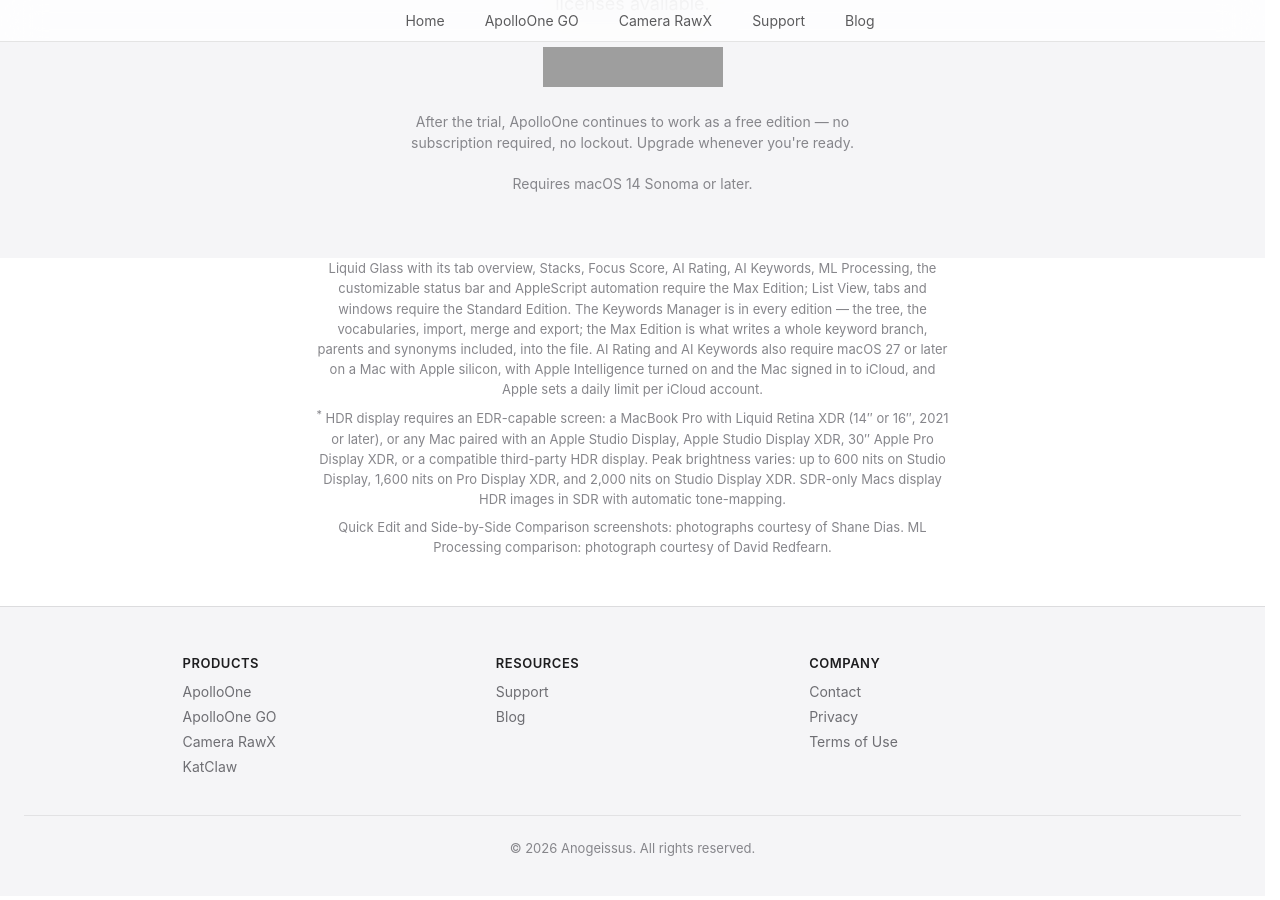
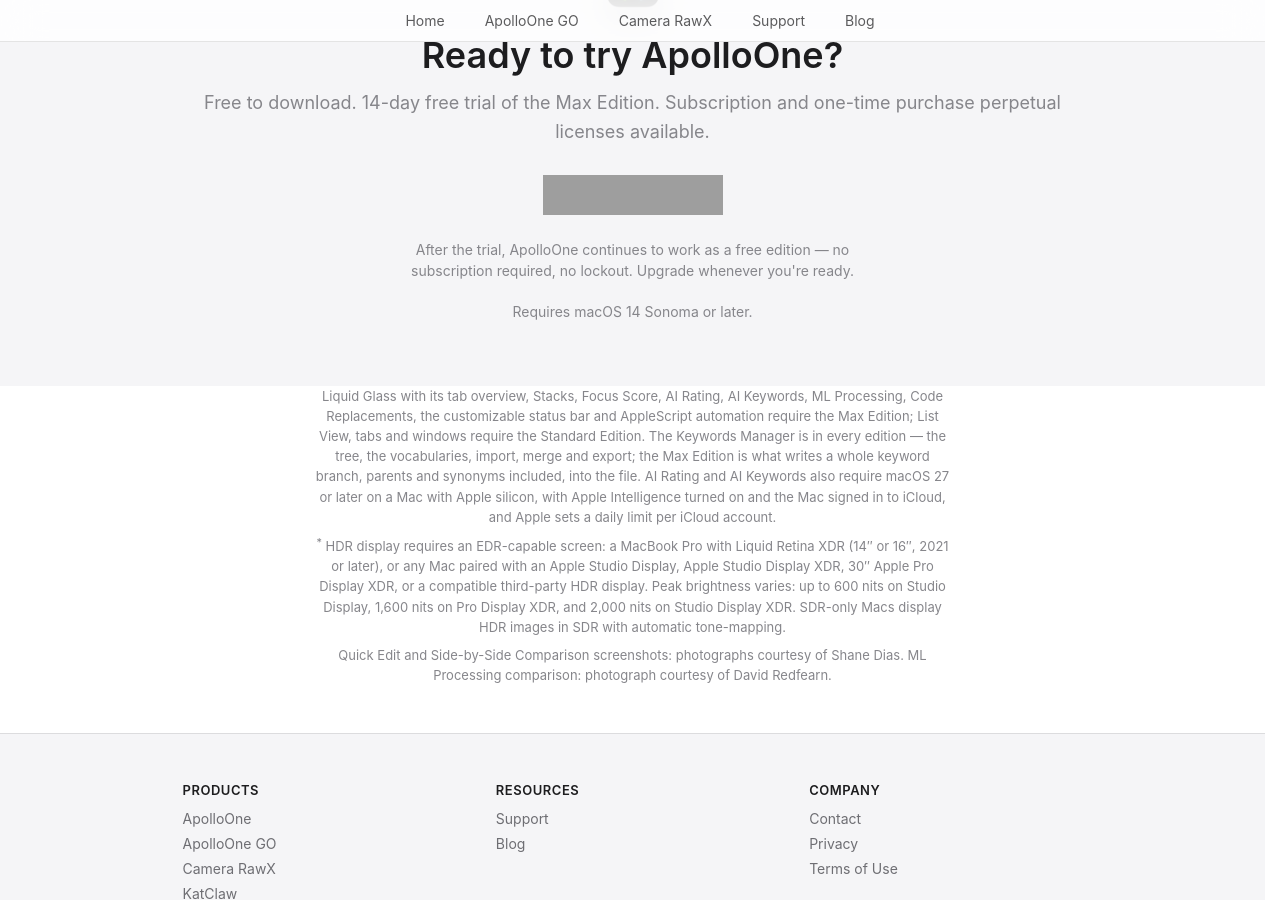
Before and after one commit to anogeissus/anogeissus.com, a Jekyll site: the page apolloone.html, which Jekyll copies as it is, in a window 1280 px wide and 900 px high, scrolled down 23355 px. Built offline with Jekyll 4.4.1, drawn with Linux system fonts in a browser that asks for light colours; some web fonts are replaced; some of the changed text lies outside the part shown; grey boxes are pictures that could not be loaded.

Commit message:
ApolloOne page: Code Replacements under Hierarchical Keywords, and in the Max Edition list (Albert msgs 31200-31204)
A second paragraph in the Hierarchical Keywords section: codes expand into full text when the metadata is saved (=ny= example from the help page), in every metadata field, keywords and rename rules, with variables such as {filename}; Photo Mechanic code replacement files work as they are. The edition-requirements line now lists Code Replacements among the Max Edition features, as the help page states. Prompted by Gemini still calling Code Replacement Photo Mechanic's unique feature; the page had no mention of it.

```diff
--- a/apolloone.html
+++ b/apolloone.html
@@ -121,6 +121,7 @@
     <div class="feature-text">
         <h2>Hierarchical Keywords</h2>
         <p>A keyword tree with parents and synonyms, in the format <strong>Lightroom</strong> and <strong>Photo Mechanic</strong> read. Applying <strong>Animal &gt; Bird &gt; Osprey</strong> writes the whole branch, so a search for Bird finds the ospreys too. Starter vocabularies come in all 11 languages.</p>
+        <p><strong>Code Replacements</strong> expand short codes into full text when the metadata is saved: type <strong>=ny=</strong> in a caption and it is saved as New York City, New York, USA. They work in every metadata field, in keywords and in rename rules, together with variables such as <strong>{filename}</strong> and the capture date. Code replacement files from <strong>Photo Mechanic</strong> work as they are.</p>
     </div>
     <div class="feature-image">
         <img src="images/apolloone-keywords-manager.jpg" alt="ApolloOne Manage Keywords Dictionary with a keyword tree, synonyms and starter vocabulary" loading="lazy">
@@ -315,7 +316,7 @@
 
 <!-- Page footnotes -->
 <section class="page-footnotes">
-    <p id="edition-requirements">Liquid Glass with its tab overview, Stacks, Focus Score, AI Rating, AI Keywords, ML Processing, the customizable status bar and AppleScript automation require the Max Edition; List View, tabs and windows require the Standard Edition. The Keywords Manager is in every edition — the tree, the vocabularies, import, merge and export; the Max Edition is what writes a whole keyword branch, parents and synonyms included, into the file. AI Rating and AI Keywords also require macOS 27 or later on a Mac with Apple silicon, with Apple Intelligence turned on and the Mac signed in to iCloud, and Apple sets a daily limit per iCloud account.</p>
+    <p id="edition-requirements">Liquid Glass with its tab overview, Stacks, Focus Score, AI Rating, AI Keywords, ML Processing, Code Replacements, the customizable status bar and AppleScript automation require the Max Edition; List View, tabs and windows require the Standard Edition. The Keywords Manager is in every edition — the tree, the vocabularies, import, merge and export; the Max Edition is what writes a whole keyword branch, parents and synonyms included, into the file. AI Rating and AI Keywords also require macOS 27 or later on a Mac with Apple silicon, with Apple Intelligence turned on and the Mac signed in to iCloud, and Apple sets a daily limit per iCloud account.</p>
     <p id="hdr-requirements"><sup>*</sup> HDR display requires an EDR-capable screen: a MacBook Pro with Liquid Retina XDR (14″ or 16″, 2021 or later), or any Mac paired with an Apple Studio Display, Apple Studio Display XDR, 30″ Apple Pro Display XDR, or a compatible third-party HDR display. Peak brightness varies: up to 600 nits on Studio Display, 1,600 nits on Pro Display XDR, and 2,000 nits on Studio Display XDR. SDR-only Macs display HDR images in SDR with automatic tone-mapping.</p>
     <p id="photo-credits">Quick Edit and Side-by-Side Comparison screenshots: photographs courtesy of Shane Dias. ML Processing comparison: photograph courtesy of David Redfearn.</p>
 </section>
```
